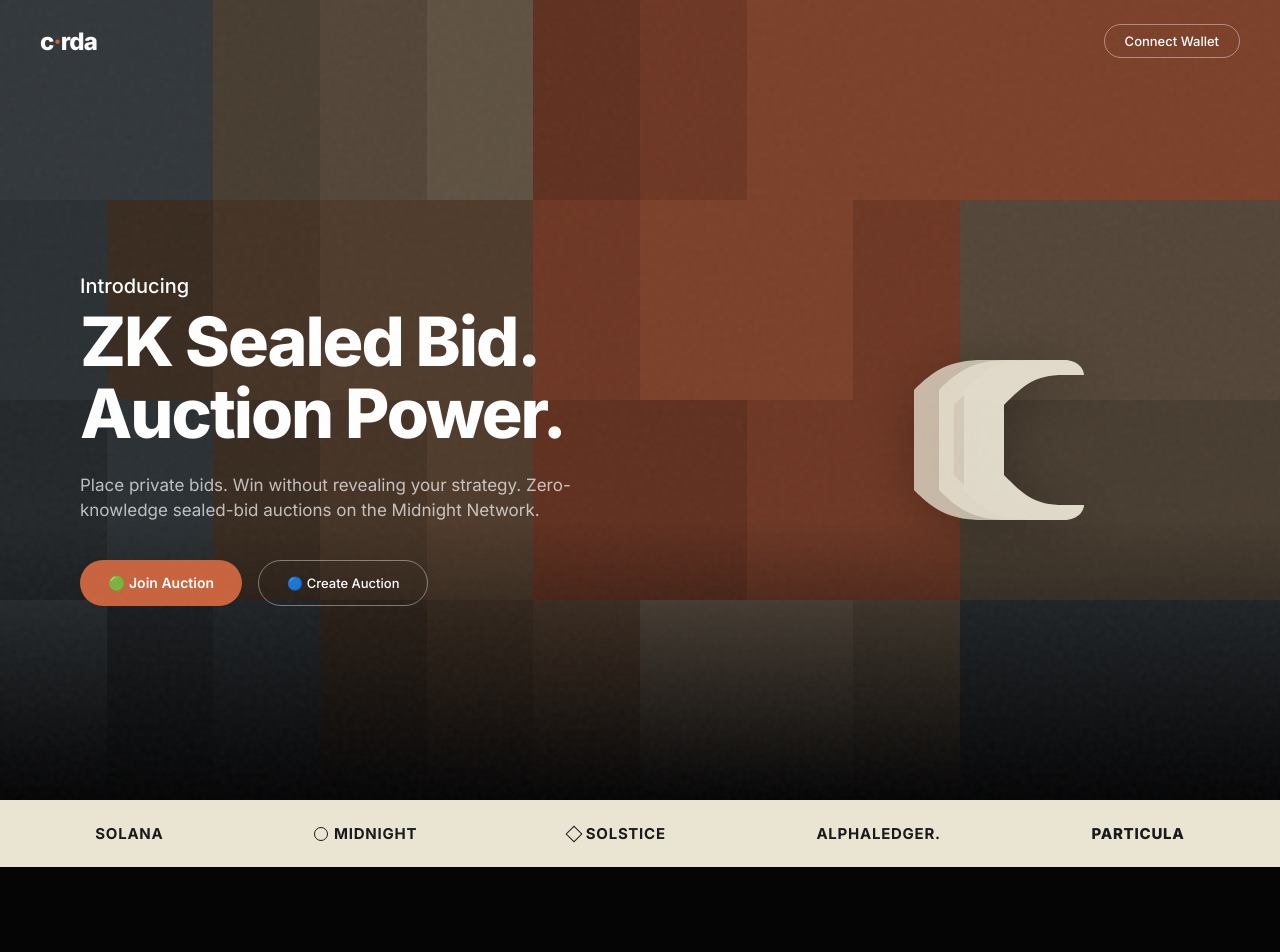
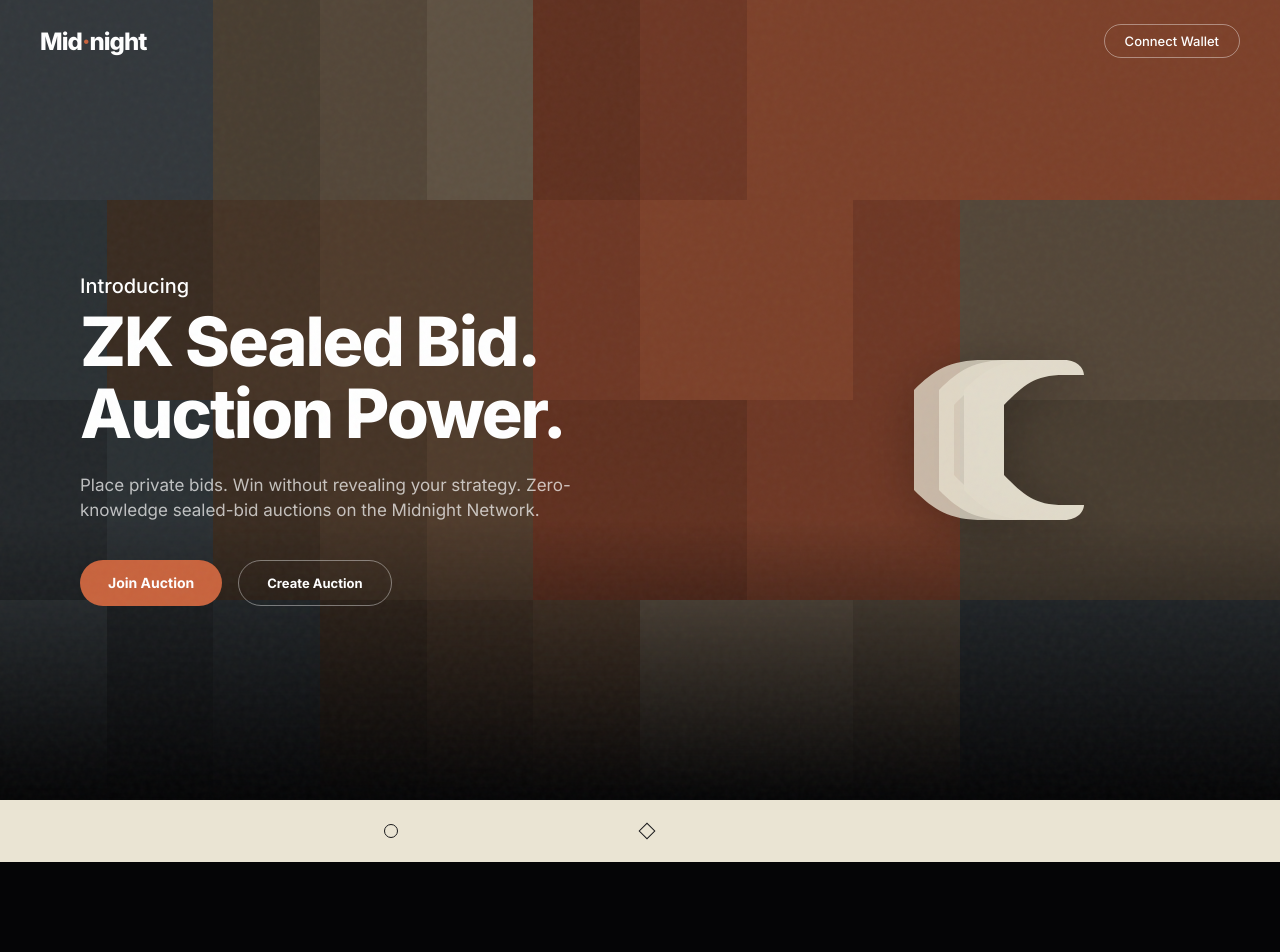
Before and after one commit to Thanos0s/Midnight_project, a React (Vite) app: page / in a window 1280 px wide. Shown: the top 952 px of the page. Built offline with nearby package versions, Linux system fonts and the light colour scheme.

Commit message:
Update App.tsx

```diff
--- a/src/App.tsx
+++ b/src/App.tsx
@@ -83,9 +83,11 @@ export const App: React.FC = () => {
 
             {/* Navbar */}
             <header className="corda-navbar">
-              <a href="#" className="corda-logo" onClick={(e) => { e.preventDefault(); setView('landing'); }}>
-                c<span>·</span>rda
-              </a>
+            <a href="#" className="corda-logo" onClick={(e) => { e.preventDefault(); setView('landing'); }}>
+  Mid<span>·</span>night
+</a>
+
+
               <button className="corda-btn-pill" onClick={() => triggerConsole('bidder')}>
                 {midnight.isConnected ? 'Enter DApp' : 'Connect Wallet'}
               </button>
@@ -104,14 +106,14 @@ export const App: React.FC = () => {
                 </p>
                 <div style={{ display: 'flex', gap: '16px' }}>
                   <button className="corda-btn-orange" onClick={() => triggerConsole('bidder')}>
-                    🟢 Join Auction
+                     <strong>Join Auction</strong>
                   </button>
                   <button
                     className="corda-btn-pill"
                     style={{ padding: '14px 28px', border: '1px solid rgba(255,255,255,0.4)', borderRadius: '9999px' }}
                     onClick={() => triggerConsole('host')}
                   >
-                    🔵 Create Auction
+                    <strong>Create Auction</strong>
                   </button>
                 </div>
               </div>
@@ -130,17 +132,17 @@ export const App: React.FC = () => {
 
             {/* Launch Banner */}
             <div className="partner-banner">
-              <span className="partner-logo">SOLANA</span>
+              <span className="partner-logo"></span>
               <span className="partner-logo" style={{ display: 'inline-flex', alignItems: 'center', gap: '6px' }}>
                 <span style={{ border: '1px solid #1a1a1c', borderRadius: '50%', width: '14px', height: '14px', display: 'inline-block' }} />
-                MIDNIGHT
+
               </span>
               <span className="partner-logo" style={{ display: 'inline-flex', alignItems: 'center', gap: '6px' }}>
                 <span style={{ border: '1.5px solid #1a1a1c', width: '12px', height: '12px', display: 'inline-block', transform: 'rotate(45deg)' }} />
-                SOLSTICE
+
               </span>
-              <span className="partner-logo">Alphaledger.</span>
-              <span className="partner-logo" style={{ fontWeight: 800 }}>Particula</span>
+              <span className="partner-logo"></span>
+              <span className="partner-logo" style={{ fontWeight: 800 }}></span>
             </div>
 
             {/* Section 2: High Uncorrelated Yield */}
```
